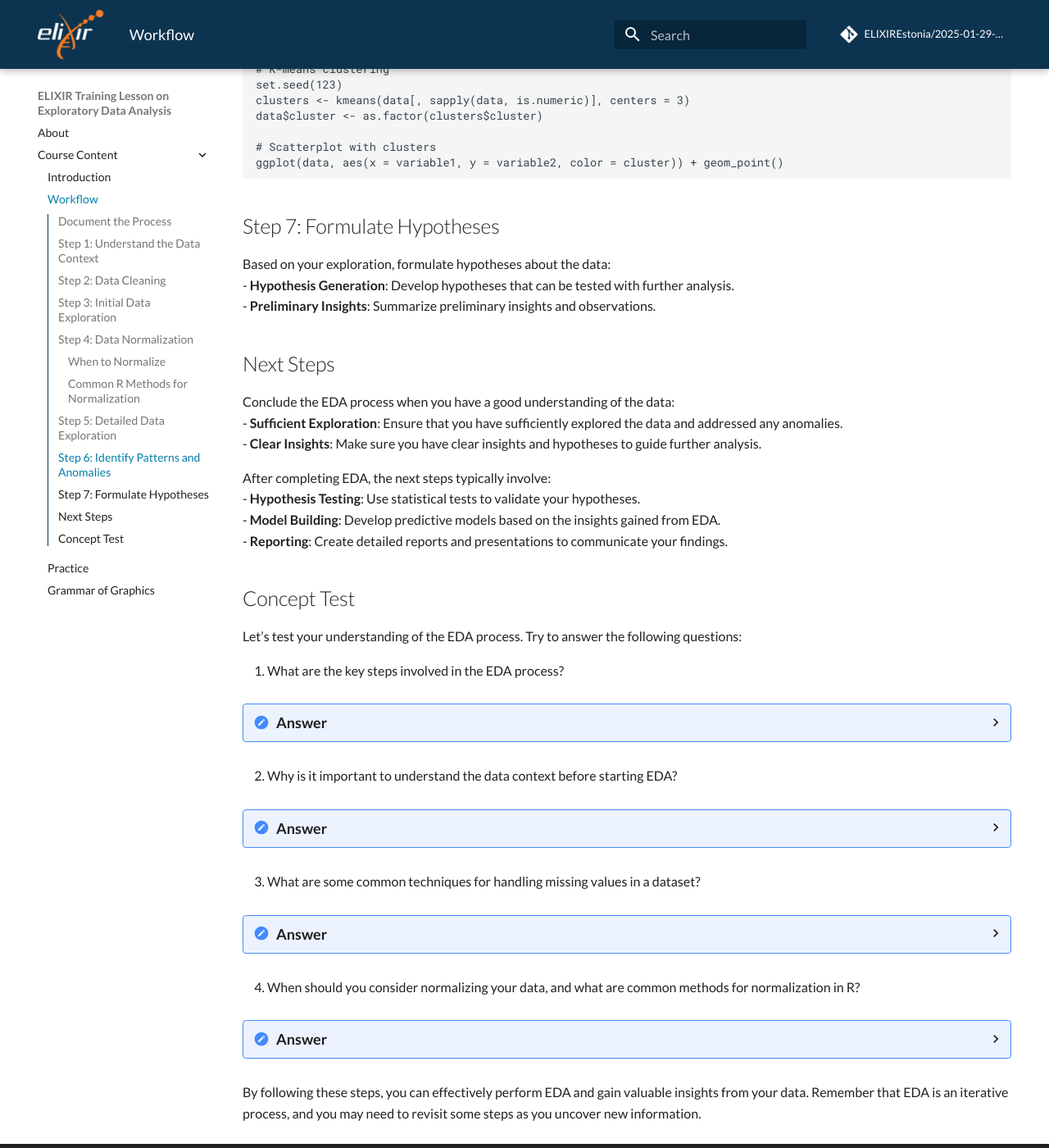
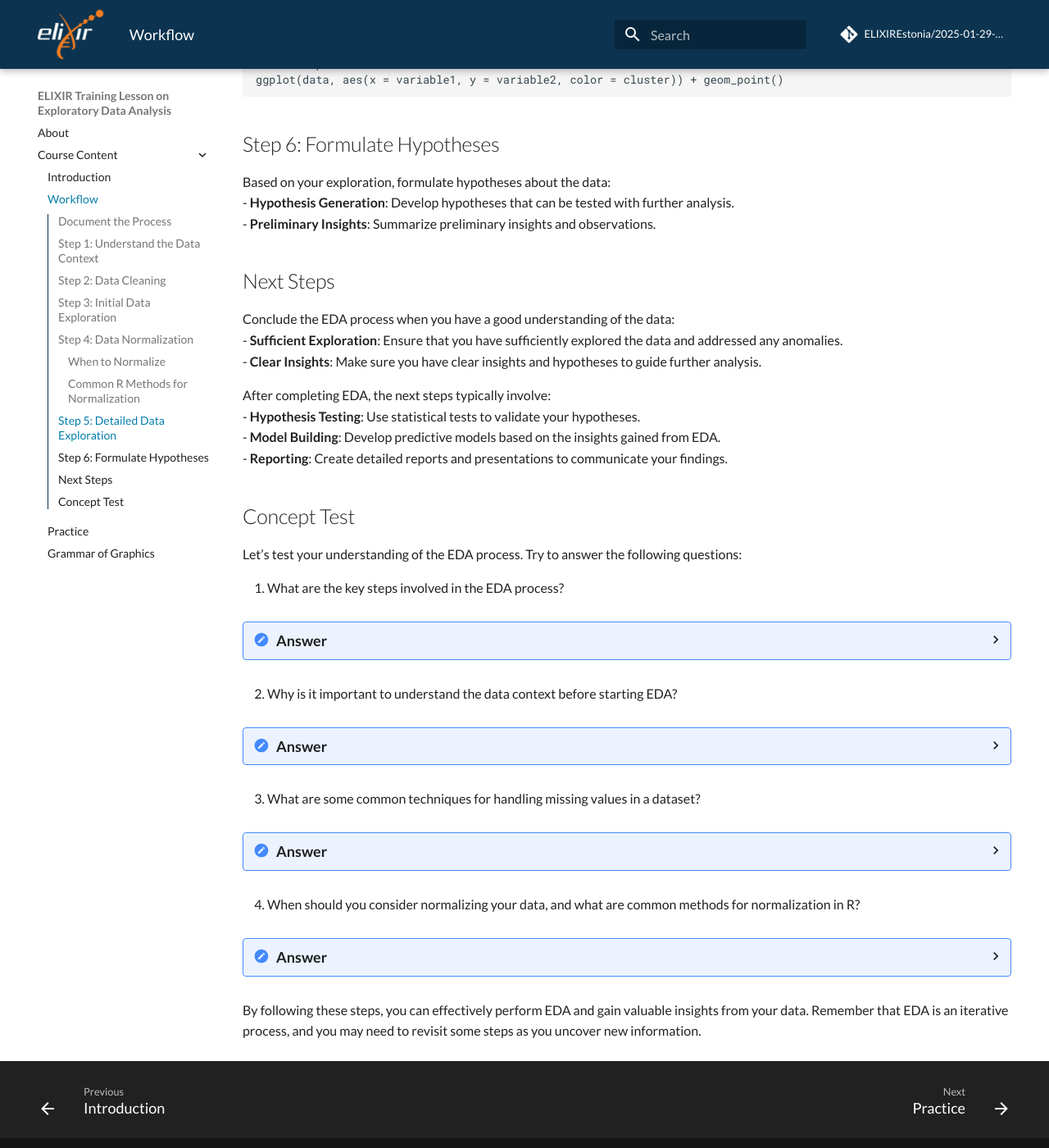
Before and after one commit to ELIXIREstonia/2025-01-29-EDA, an MkDocs documentation site: the page built from docs/chapters/02_EDA_process.md, in a window 1280 px wide and 1400 px high, scrolled down 3778 px. Shown: the whole window at 82% size. Built offline with MkDocs 1.6.1 and Material for MkDocs 9.7.7, drawn with Linux system fonts in a browser that asks for light colours; comment, search, counter and statistics services are not loaded; some of the changed text lies outside the part shown.

Commit message:
small fixes

````diff
--- a/docs/chapters/02_EDA_process.md
+++ b/docs/chapters/02_EDA_process.md
@@ -71,6 +71,11 @@
   # Boxplot
   ggplot(data, aes(y = variable)) + geom_boxplot()
   ```
+- **Outliers**: Detect outliers and decide how to handle them.
+  ```{r}
+  # Boxplot to detect outliers
+  ggplot(data, aes(y = variable)) + geom_boxplot()
+  ```
 
 ## Step 4: Data Normalization
 
@@ -129,19 +134,10 @@
   data_melt <- melt(cor(data[, sapply(data, is.numeric)]))
   ggplot(data_melt, aes(Var1, Var2, fill = value)) + geom_tile()
   ```
-
-## Step 6: Identify Patterns and Anomalies
-
-Look for patterns and anomalies in the data:
 - **Trends**: Identify trends over time or across categories.
   ```{r}
   # Line plot for trends over time
   ggplot(data, aes(x = time, y = variable)) + geom_line()
-  ```
-- **Outliers**: Detect outliers and decide how to handle them.
-  ```{r}
-  # Boxplot to detect outliers
-  ggplot(data, aes(y = variable)) + geom_boxplot()
   ```
 - **Clusters**: Identify clusters or groups within the data.
   ```{r}
@@ -154,7 +150,7 @@
   ggplot(data, aes(x = variable1, y = variable2, color = cluster)) + geom_point()
   ```
 
-## Step 7: Formulate Hypotheses
+## Step 6: Formulate Hypotheses
 
 Based on your exploration, formulate hypotheses about the data:
 - **Hypothesis Generation**: Develop hypotheses that can be tested with further analysis.
@@ -178,7 +174,7 @@
 1. What are the key steps involved in the EDA process?
 <details>
 <summary>Answer</summary>
-The key steps are: Understand the Data Context, Data Cleaning, Data Normalization, Initial Data Exploration, Detailed Data Exploration, Identify Patterns and Anomalies, Formulate Hypotheses, Document Findings, Conclude EDA, and Next Steps.
+The key steps are: Understand the Data Context, Data Cleaning, Initial Data Exploration, Data Normalization, Detailed Data Exploration, Formulate Hypotheses.
 </details>
 
 2. Why is it important to understand the data context before starting EDA?
@@ -190,7 +186,7 @@
 3. What are some common techniques for handling missing values in a dataset?
 <details>
 <summary>Answer</summary>
-Common techniques include removing rows with missing values, imputing missing values with the mean, median, or mode, and using more advanced imputation methods like k-nearest neighbors or regression imputation.
+Common techniques include removing rows with missing values, imputing missing values with the mean, median, or mode, and using more advanced imputation methods like k-nearest neighbors or regression imputation are possible, but I would avoid them if sample size allows for removal.
 </details>
 
 4. When should you consider normalizing your data, and what are common methods for normalization in R?
````
